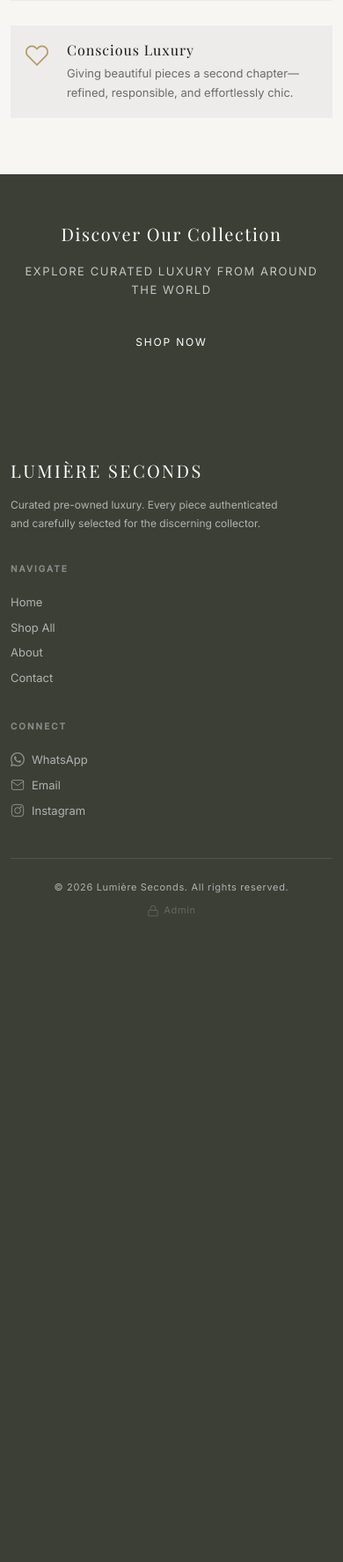
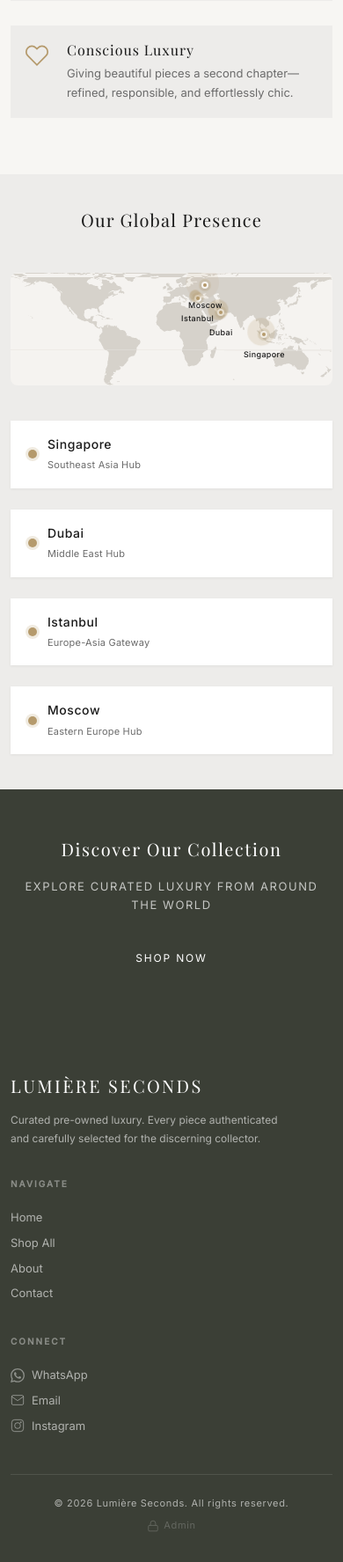
Before and after one commit to cypanized/lumiere-seconds, a Python web app: template templates/about.html in a window 390 px wide. Shown: the part 1356-3131 px from the top of the page at 88% size. Before the commit the page ends 2397 px from the top, so only its background shows below. Run offline with Jinja, Linux system fonts and the light colour scheme; the template is opened without the code that fills it, so the values that code supplies are empty; some web fonts are replaced.

Commit message:
Add world map to About page using pre-designed SVG approach
Uses a static SVG world map file instead of client-side canvas rendering
to avoid Arctic fragment and rendering issues. City pins for Singapore,
Dubai, Istanbul, and Moscow positioned with CSS percentages. Includes
pulse animation on pins and responsive layout for location cards.

Co-Authored-By: Claude Opus 4.6 <noreply@anthropic.com>

```diff
--- a/static/css/style.css
+++ b/static/css/style.css
@@ -747,6 +747,109 @@ h1, h2, h3 {
   color: var(--text-secondary);
 }
 
+/* World map section */
+.about-map-section {
+  background: var(--bg-alt);
+}
+.about-map-wrapper {
+  max-width: 960px;
+  margin: 0 auto;
+}
+.map-container {
+  position: relative;
+  margin-bottom: 40px;
+  border-radius: 8px;
+  overflow: hidden;
+  background: #f5f3f0;
+}
+.world-map-img {
+  display: block;
+  width: 100%;
+  height: auto;
+}
+
+/* City pins */
+.city-pin {
+  position: absolute;
+  transform: translate(-50%, -50%);
+  z-index: 2;
+}
+.pin-glow {
+  position: absolute;
+  top: 50%;
+  left: 50%;
+  width: 28px;
+  height: 28px;
+  margin: -14px 0 0 -14px;
+  border-radius: 50%;
+  background: var(--gold);
+  opacity: 0;
+  animation: pinPulse 2.5s ease-out infinite;
+}
+.city-pin:nth-child(2) .pin-glow { animation-delay: 0.5s; }
+.city-pin:nth-child(3) .pin-glow { animation-delay: 1.0s; }
+.city-pin:nth-child(4) .pin-glow { animation-delay: 1.5s; }
+
+@keyframes pinPulse {
+  0% { transform: scale(0.5); opacity: 0.5; }
+  100% { transform: scale(2); opacity: 0; }
+}
+.pin-dot {
+  display: block;
+  width: 10px;
+  height: 10px;
+  border-radius: 50%;
+  background: var(--gold);
+  border: 2px solid #fff;
+  box-shadow: 0 0 0 3px rgba(181,154,108,.2), 0 1px 4px rgba(0,0,0,.15);
+}
+.pin-label {
+  position: absolute;
+  top: 18px;
+  left: 50%;
+  transform: translateX(-50%);
+  white-space: nowrap;
+  font-family: var(--font-body);
+  font-size: 10px;
+  font-weight: 500;
+  letter-spacing: .04em;
+  color: var(--text);
+}
+
+/* Location cards */
+.about-locations {
+  display: grid;
+  grid-template-columns: repeat(4, 1fr);
+  gap: 24px;
+}
+.about-location-item {
+  display: flex;
+  align-items: center;
+  gap: 12px;
+  padding: 16px 20px;
+  background: var(--surface);
+  box-shadow: var(--shadow-sm);
+}
+.location-dot {
+  width: 10px;
+  height: 10px;
+  border-radius: 50%;
+  background: var(--gold);
+  flex-shrink: 0;
+  box-shadow: 0 0 0 3px rgba(181,154,108,.2);
+}
+.about-location-item strong {
+  display: block;
+  font-size: 14px;
+  font-weight: 500;
+  letter-spacing: .04em;
+}
+.about-location-item span {
+  font-size: 11px;
+  color: var(--text-secondary);
+  letter-spacing: .02em;
+}
+
 /* ============================================================
    FOOTER
    ============================================================ */
@@ -1256,6 +1359,7 @@ h1, h2, h3 {
   .contact-layout { grid-template-columns: 1fr; gap: 40px; }
   .footer-inner { grid-template-columns: 1fr; gap: 32px; }
   .about-layout { grid-template-columns: 1fr; gap: 40px; }
+  .about-locations { grid-template-columns: repeat(2, 1fr); }
 }
 
 @media (max-width: 768px) {
@@ -1338,6 +1442,9 @@ h1, h2, h3 {
   .td-product .td-brand { display: inline; margin-right: 6px; }
   .form-preview-img { width: 72px; height: 72px; }
   .footer-bottom { flex-direction: column; gap: 8px; align-items: center; }
+  .pin-label { font-size: 10px; padding: 2px 6px; }
+  .pin-dot { width: 8px; height: 8px; }
+  .pin-glow { width: 22px; height: 22px; }
 }
 
 @media (max-width: 480px) {
@@ -1349,4 +1456,6 @@ h1, h2, h3 {
   .container { padding: 0 12px; }
   .about-hero { min-height: 240px; }
   .about-value-item { padding: 18px 16px; }
+  .about-locations { grid-template-columns: 1fr; }
+  .pin-label { font-size: 9px; }
 }
--- a/templates/about.html
+++ b/templates/about.html
@@ -84,6 +84,70 @@
     </div>
   </div>
 </section>
+
+<!-- Global Presence / World Map -->
+<section class="section about-map-section">
+  <div class="container">
+    <h2 class="section-title" style="text-align:center; margin-bottom: 48px;">Our Global Presence</h2>
+    <div class="about-map-wrapper">
+      <div class="map-container">
+        <img src="/static/images/world-map.svg" alt="World map showing Lumière Seconds locations" class="world-map-img" />
+        <!-- City pins — positioned via CSS percentages based on Equirectangular projection -->
+        <div class="city-pin" style="left:78.8%; top:54.5%;">
+          <span class="pin-glow"></span>
+          <span class="pin-dot"></span>
+          <span class="pin-label">Singapore</span>
+        </div>
+        <div class="city-pin" style="left:65.4%; top:35.5%;">
+          <span class="pin-glow"></span>
+          <span class="pin-dot"></span>
+          <span class="pin-label">Dubai</span>
+        </div>
+        <div class="city-pin" style="left:58.1%; top:23.0%;">
+          <span class="pin-glow"></span>
+          <span class="pin-dot"></span>
+          <span class="pin-label">Istanbul</span>
+        </div>
+        <div class="city-pin" style="left:60.5%; top:11.3%;">
+          <span class="pin-glow"></span>
+          <span class="pin-dot"></span>
+          <span class="pin-label">Moscow</span>
+        </div>
+      </div>
+      <div class="about-locations">
+        <div class="about-location-item">
+          <span class="location-dot"></span>
+          <div>
+            <strong>Singapore</strong>
+            <span>Southeast Asia Hub</span>
+          </div>
+        </div>
+        <div class="about-location-item">
+          <span class="location-dot"></span>
+          <div>
+            <strong>Dubai</strong>
+            <span>Middle East Hub</span>
+          </div>
+        </div>
+        <div class="about-location-item">
+          <span class="location-dot"></span>
+          <div>
+            <strong>Istanbul</strong>
+            <span>Europe-Asia Gateway</span>
+          </div>
+        </div>
+        <div class="about-location-item">
+          <span class="location-dot"></span>
+          <div>
+            <strong>Moscow</strong>
+            <span>Eastern Europe Hub</span>
+          </div>
+        </div>
+      </div>
+    </div>
+  </div>
+</section>
+
 <!-- CTA -->
 <section class="hero" style="padding: 56px 24px;">
   <h1 style="font-size: clamp(20px, 4vw, 32px); margin-bottom: 20px;">Discover Our Collection</h1>
```
Also changed, not shown: static/images/world-map.svg (added).
